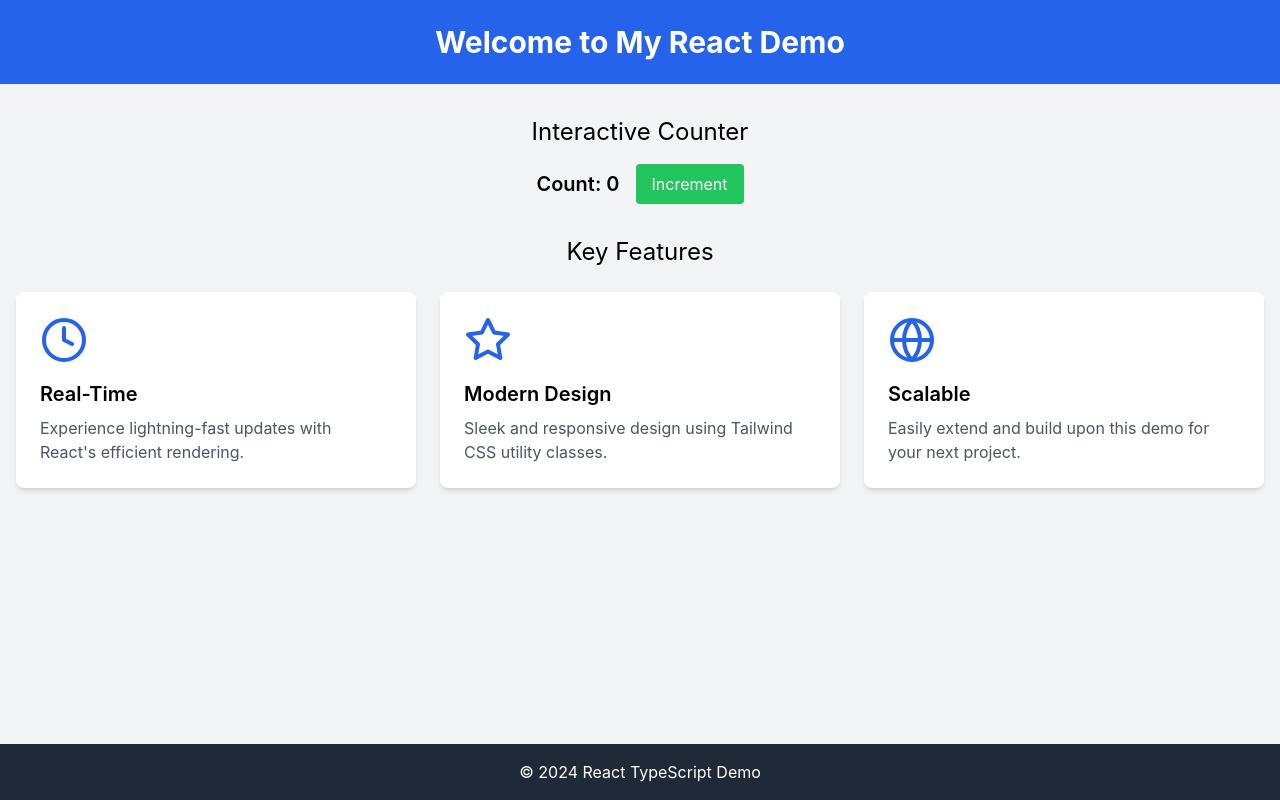
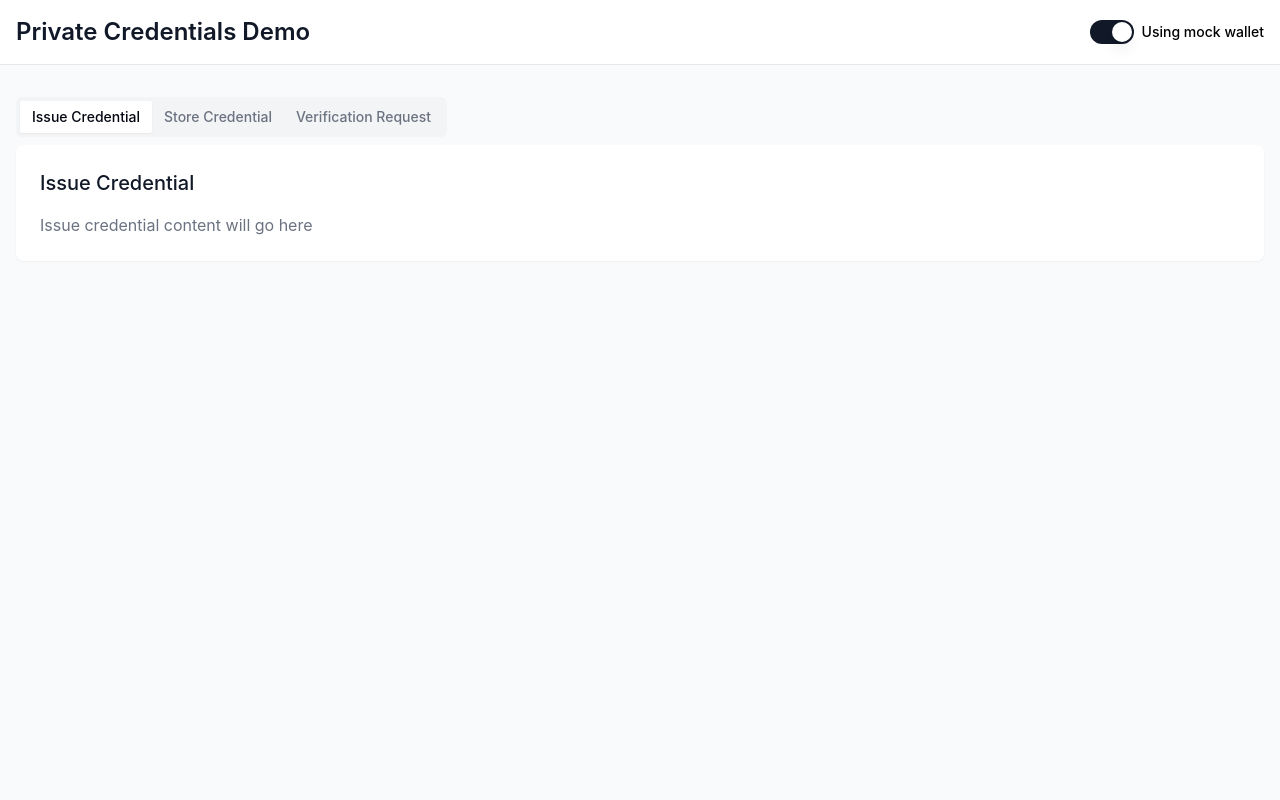
Before and after one commit to zksecurity/mina-credentials, a React (Vite) app in the folder examples/web-demo/: page / in a window 1280 px wide. Built offline with nearby package versions, Linux system fonts and the light colour scheme.

Commit message:
ui outline

```diff
--- a/examples/web-demo/package.json
+++ b/examples/web-demo/package.json
@@ -9,6 +9,9 @@
     "preview": "vite preview"
   },
   "dependencies": {
+    "@radix-ui/react-label": "^2.1.1",
+    "@radix-ui/react-switch": "^1.1.2",
+    "@radix-ui/react-tabs": "^1.1.2",
     "lucide-react": "^0.321.0",
     "react": "^18.2.0",
     "react-dom": "^18.2.0"
--- a/examples/web-demo/src/App.tsx
+++ b/examples/web-demo/src/App.tsx
@@ -1,86 +1,76 @@
 import React, { useState } from 'react';
-import { Clock, Star, Globe } from 'lucide-react';
+import { Tabs, TabsList, TabsTrigger, TabsContent } from './components/ui/tabs';
+import { Switch } from './components/ui/switch';
+import { Label } from './components/ui/label';
 
-// Define interfaces for our components
-interface FeatureCardProps {
-  icon: React.ReactNode;
-  title: string;
-  description: string;
-}
-
-// Feature Card Component
-const FeatureCard: React.FC<FeatureCardProps> = ({
-  icon,
-  title,
-  description,
-}) => {
-  return (
-    <div className="bg-white p-6 rounded-lg shadow-md hover:shadow-xl transition-all duration-300">
-      <div className="mb-4 text-blue-600">{icon}</div>
-      <h3 className="text-xl font-semibold mb-2">{title}</h3>
-      <p className="text-gray-600">{description}</p>
-    </div>
-  );
-};
-
-// Main App Component
 const App: React.FC = () => {
-  const [count, setCount] = useState(0);
-
-  const incrementCount = () => {
-    setCount(count + 1);
-  };
+  const [useMockWallet, setUseMockWallet] = useState(true);
 
   return (
-    <div className="min-h-screen bg-gray-100 flex flex-col">
-      {/* Header */}
-      <header className="bg-blue-600 text-white p-6 text-center">
-        <h1 className="text-3xl font-bold">Welcome to My React Demo</h1>
+    <div className="min-h-screen bg-gray-50">
+      <header className="bg-white border-b border-gray-200">
+        <div className="container mx-auto px-4 py-4">
+          <div className="flex justify-between items-center">
+            <h1 className="text-2xl font-semibold text-gray-900">
+              Private Credentials Demo
+            </h1>
+
+            <div className="flex items-center space-x-2">
+              <Switch
+                id="wallet-mode"
+                checked={useMockWallet}
+                onCheckedChange={setUseMockWallet}
+              />
+              <Label htmlFor="wallet-mode">
+                {useMockWallet ? 'Using mock wallet' : 'Using your wallet'}
+              </Label>
+            </div>
+          </div>
+        </div>
       </header>
 
-      {/* Main Content */}
-      <main className="container mx-auto px-4 py-8 flex-grow">
-        {/* Counter Section */}
-        <section className="mb-8 text-center">
-          <h2 className="text-2xl mb-4">Interactive Counter</h2>
-          <div className="flex justify-center items-center space-x-4">
-            <p className="text-xl font-semibold">Count: {count}</p>
-            <button
-              onClick={incrementCount}
-              className="bg-green-500 text-white px-4 py-2 rounded hover:bg-green-600 transition-colors"
-            >
-              Increment
-            </button>
-          </div>
-        </section>
+      <main className="container mx-auto px-4 py-8">
+        <Tabs defaultValue="issue" className="w-full">
+          <TabsList className="grid w-full grid-cols-3">
+            <TabsTrigger value="issue">Issue Credential</TabsTrigger>
+            <TabsTrigger value="store">Store Credential</TabsTrigger>
+            <TabsTrigger value="verify">Verification Request</TabsTrigger>
+          </TabsList>
 
-        {/* Features Grid */}
-        <section>
-          <h2 className="text-2xl text-center mb-6">Key Features</h2>
-          <div className="grid md:grid-cols-3 gap-6">
-            <FeatureCard
-              icon={<Clock size={48} />}
-              title="Real-Time"
-              description="Experience lightning-fast updates with React's efficient rendering."
-            />
-            <FeatureCard
-              icon={<Star size={48} />}
-              title="Modern Design"
-              description="Sleek and responsive design using Tailwind CSS utility classes."
-            />
-            <FeatureCard
-              icon={<Globe size={48} />}
-              title="Scalable"
-              description="Easily extend and build upon this demo for your next project."
-            />
-          </div>
-        </section>
+          <TabsContent value="issue" className="mt-6">
+            <div className="bg-white p-6 rounded-lg shadow-sm">
+              <h2 className="text-xl font-medium text-gray-900 mb-4">
+                Issue Credential
+              </h2>
+              <p className="text-gray-500">
+                Issue credential content will go here
+              </p>
+            </div>
+          </TabsContent>
+
+          <TabsContent value="store" className="mt-6">
+            <div className="bg-white p-6 rounded-lg shadow-sm">
+              <h2 className="text-xl font-medium text-gray-900 mb-4">
+                Store Credential
+              </h2>
+              <p className="text-gray-500">
+                Store credential content will go here
+              </p>
+            </div>
+          </TabsContent>
+
+          <TabsContent value="verify" className="mt-6">
+            <div className="bg-white p-6 rounded-lg shadow-sm">
+              <h2 className="text-xl font-medium text-gray-900 mb-4">
+                Verification Request
+              </h2>
+              <p className="text-gray-500">
+                Verification request content will go here
+              </p>
+            </div>
+          </TabsContent>
+        </Tabs>
       </main>
-
-      {/* Footer */}
-      <footer className="bg-gray-800 text-white p-4 text-center">
-        <p>&copy; 2024 React TypeScript Demo</p>
-      </footer>
     </div>
   );
 };
--- /dev/null
+++ b/examples/web-demo/src/components/ui/label.tsx
@@ -0,0 +1,16 @@
+import * as React from 'react';
+import * as LabelPrimitive from '@radix-ui/react-label';
+
+const Label = React.forwardRef<
+  React.ElementRef<typeof LabelPrimitive.Root>,
+  React.ComponentPropsWithoutRef<typeof LabelPrimitive.Root>
+>(({ className, ...props }, ref) => (
+  <LabelPrimitive.Root
+    ref={ref}
+    className="text-sm font-medium leading-none peer-disabled:cursor-not-allowed peer-disabled:opacity-70"
+    {...props}
+  />
+));
+Label.displayName = LabelPrimitive.Root.displayName;
+
+export { Label };
--- /dev/null
+++ b/examples/web-demo/src/components/ui/switch.tsx
@@ -0,0 +1,18 @@
+import * as React from 'react';
+import * as SwitchPrimitives from '@radix-ui/react-switch';
+
+const Switch = React.forwardRef<
+  React.ElementRef<typeof SwitchPrimitives.Root>,
+  React.ComponentPropsWithoutRef<typeof SwitchPrimitives.Root>
+>(({ className, ...props }, ref) => (
+  <SwitchPrimitives.Root
+    className="peer inline-flex h-6 w-11 shrink-0 cursor-pointer items-center rounded-full border-2 border-transparent transition-colors focus-visible:outline-none focus-visible:ring-2 focus-visible:ring-gray-400 focus-visible:ring-offset-2 focus-visible:ring-offset-white disabled:cursor-not-allowed disabled:opacity-50 data-[state=checked]:bg-gray-900 data-[state=unchecked]:bg-gray-200"
+    {...props}
+    ref={ref}
+  >
+    <SwitchPrimitives.Thumb className="pointer-events-none block h-5 w-5 rounded-full bg-white shadow-lg ring-0 transition-transform data-[state=checked]:translate-x-5 data-[state=unchecked]:translate-x-0" />
+  </SwitchPrimitives.Root>
+));
+Switch.displayName = SwitchPrimitives.Root.displayName;
+
+export { Switch };
--- /dev/null
+++ b/examples/web-demo/src/components/ui/tabs.tsx
@@ -0,0 +1,42 @@
+import * as React from 'react';
+import * as TabsPrimitive from '@radix-ui/react-tabs';
+
+const Tabs = TabsPrimitive.Root;
+
+const TabsList = React.forwardRef<
+  React.ElementRef<typeof TabsPrimitive.List>,
+  React.ComponentPropsWithoutRef<typeof TabsPrimitive.List>
+>(({ className, ...props }, ref) => (
+  <TabsPrimitive.List
+    ref={ref}
+    className="inline-flex h-10 items-center justify-center rounded-md bg-gray-100 p-1 text-gray-500"
+    {...props}
+  />
+));
+TabsList.displayName = TabsPrimitive.List.displayName;
+
+const TabsTrigger = React.forwardRef<
+  React.ElementRef<typeof TabsPrimitive.Trigger>,
+  React.ComponentPropsWithoutRef<typeof TabsPrimitive.Trigger>
+>(({ className, ...props }, ref) => (
+  <TabsPrimitive.Trigger
+    ref={ref}
+    className="inline-flex items-center justify-center whitespace-nowrap rounded-sm px-3 py-1.5 text-sm font-medium ring-offset-white transition-all focus-visible:outline-none focus-visible:ring-2 focus-visible:ring-gray-400 focus-visible:ring-offset-2 disabled:pointer-events-none disabled:opacity-50 data-[state=active]:bg-white data-[state=active]:text-gray-950 data-[state=active]:shadow-sm"
+    {...props}
+  />
+));
+TabsTrigger.displayName = TabsPrimitive.Trigger.displayName;
+
+const TabsContent = React.forwardRef<
+  React.ElementRef<typeof TabsPrimitive.Content>,
+  React.ComponentPropsWithoutRef<typeof TabsPrimitive.Content>
+>(({ className, ...props }, ref) => (
+  <TabsPrimitive.Content
+    ref={ref}
+    className="mt-2 ring-offset-white focus-visible:outline-none focus-visible:ring-2 focus-visible:ring-gray-400 focus-visible:ring-offset-2"
+    {...props}
+  />
+));
+TabsContent.displayName = TabsPrimitive.Content.displayName;
+
+export { Tabs, TabsList, TabsTrigger, TabsContent };
```
Also changed, not shown: 1 other file (tests, documents, lock files or other folders).
